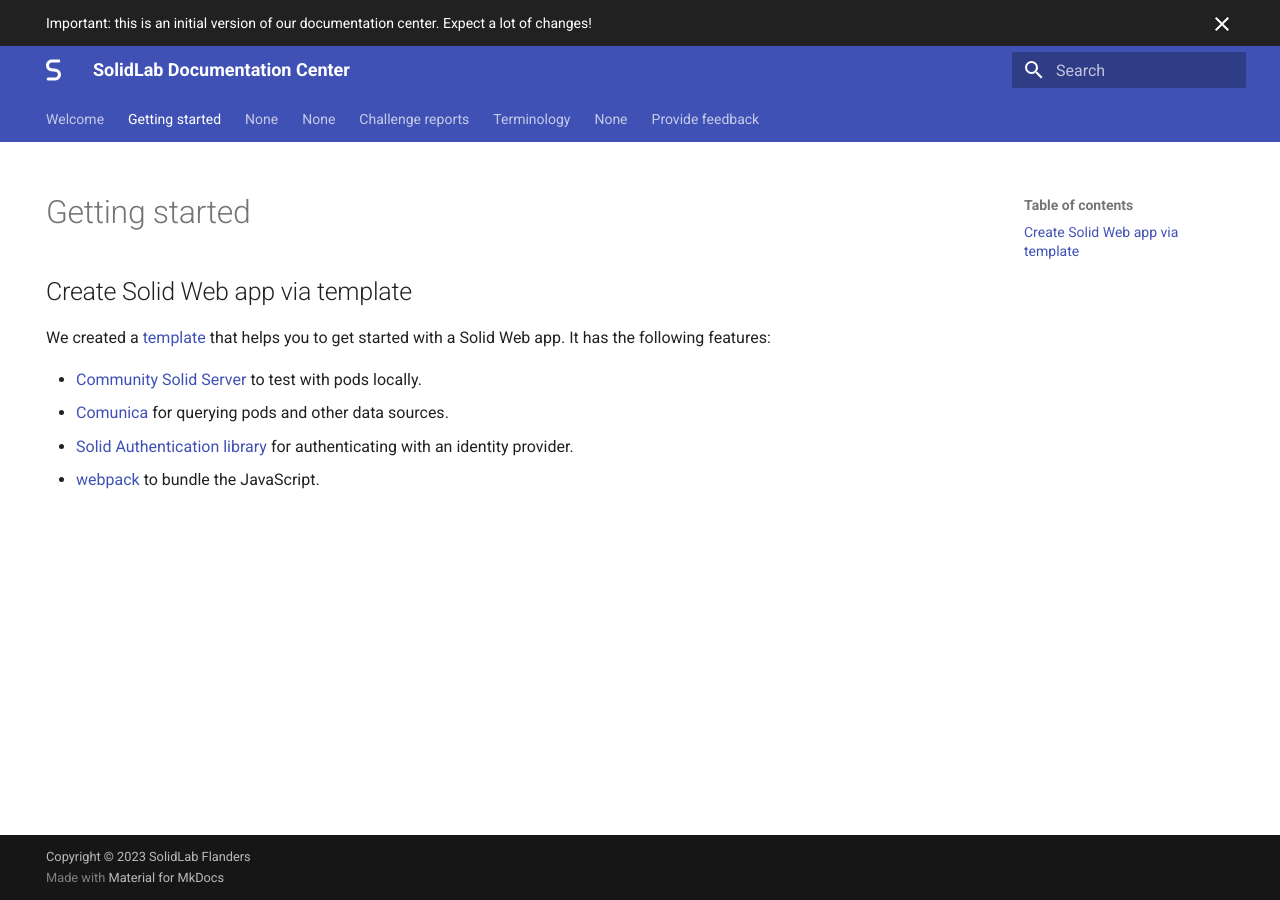
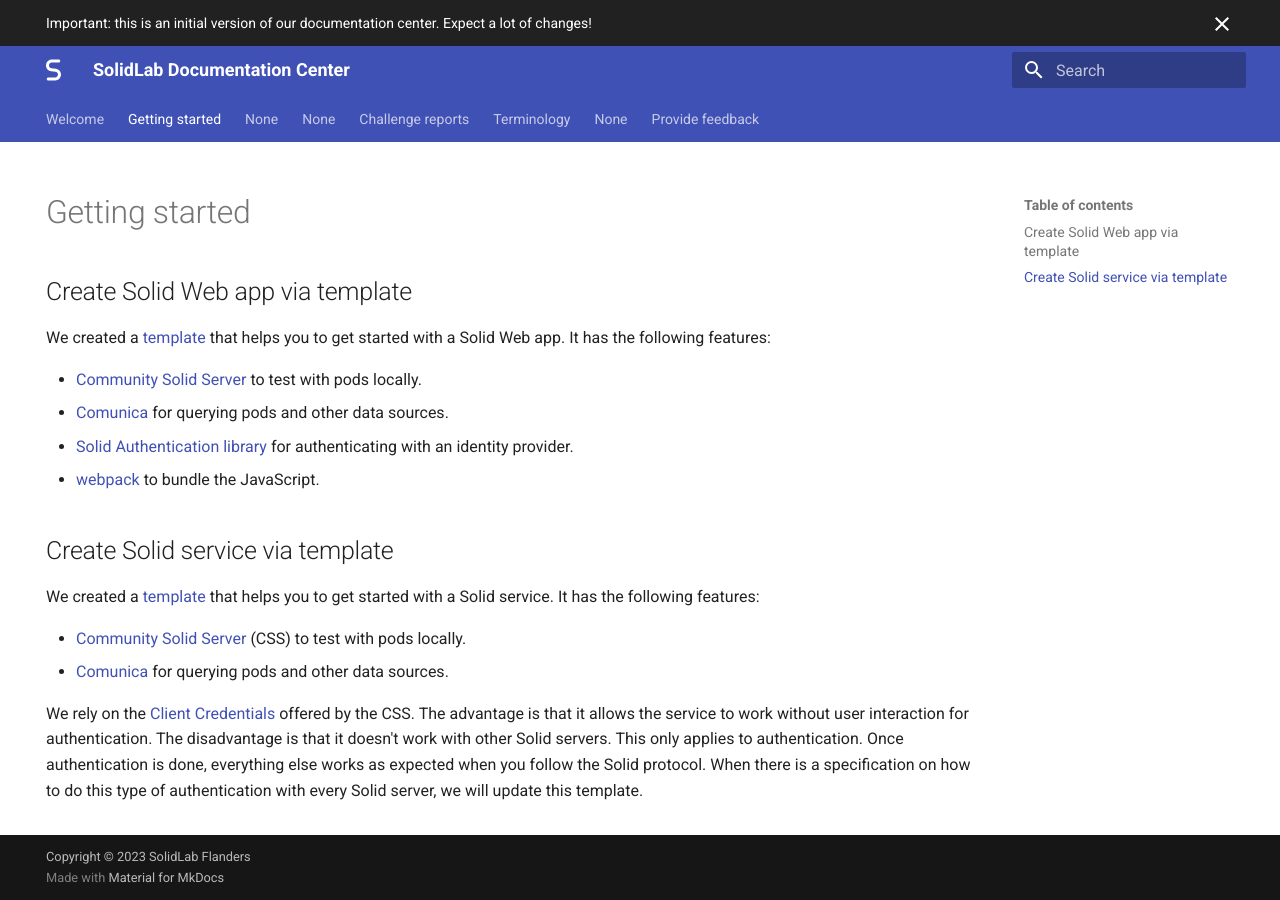
Before and after one commit to SolidLabResearch/documentation-center, an MkDocs documentation site: the page built from docs/getting-started.md, in a window 1280 px wide. Built offline with MkDocs 1.6.1 and Material for MkDocs 9.7.7, drawn with Linux system fonts in a browser that asks for light colours.

Commit message:
Add Solid service template to Getting started page

```diff
--- a/docs/getting-started.md
+++ b/docs/getting-started.md
@@ -16,3 +16,22 @@
 - [Solid Authentication library](https://github.com/inrupt/solid-client-authn-js)
   for authenticating with an identity provider.
 - [webpack](https://webpack.js.org/) to bundle the JavaScript.
+
+## Create Solid service via template
+
+We created a [template](https://github.com/SolidLabResearch/solid-service-template) that
+helps you to get started with a Solid service.
+It has the following features:
+
+- [Community Solid Server](https://github.com/CommunitySolidServer/CommunitySolidServer) (CSS) to test with pods locally.
+- [Comunica](https://comunica.dev/) for querying pods and other data sources.
+
+We rely on the [Client Credentials](https://communitysolidserver.github.io/CommunitySolidServer/6.x/usage/client-credentials/)
+offered by the CSS.
+The advantage is that it allows the service to work without user interaction for authentication.
+The disadvantage is that it doesn't work with other Solid servers.
+This only applies to authentication.
+Once authentication is done,
+everything else works as expected when you follow the Solid protocol.
+When there is a specification on how to do this type of authentication with every Solid server,
+we will update this template.
```
Also changed, not shown: CHANGELOG.md (+3 -0 lines), docs/latest-updates.md (+4 -0 lines).
